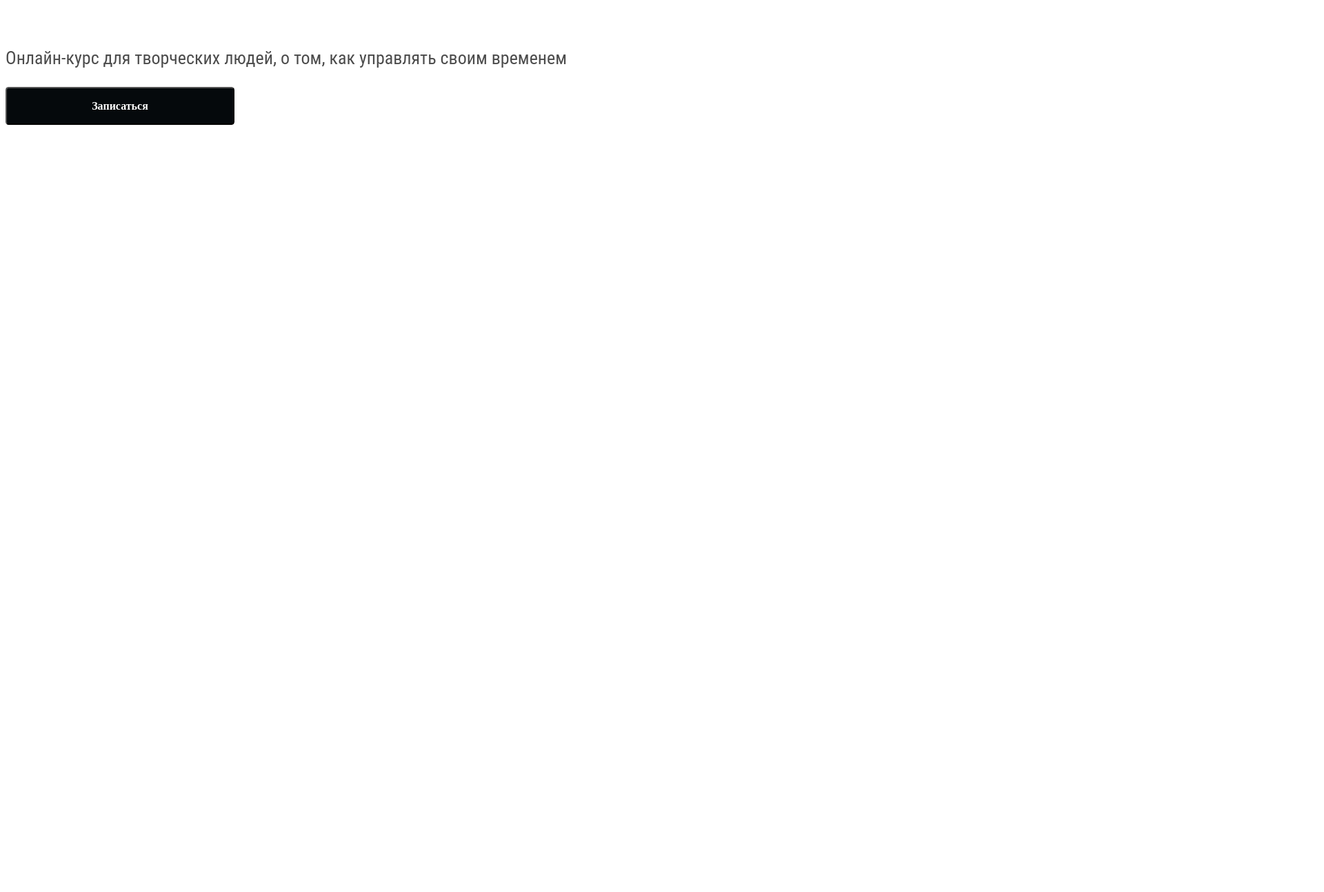
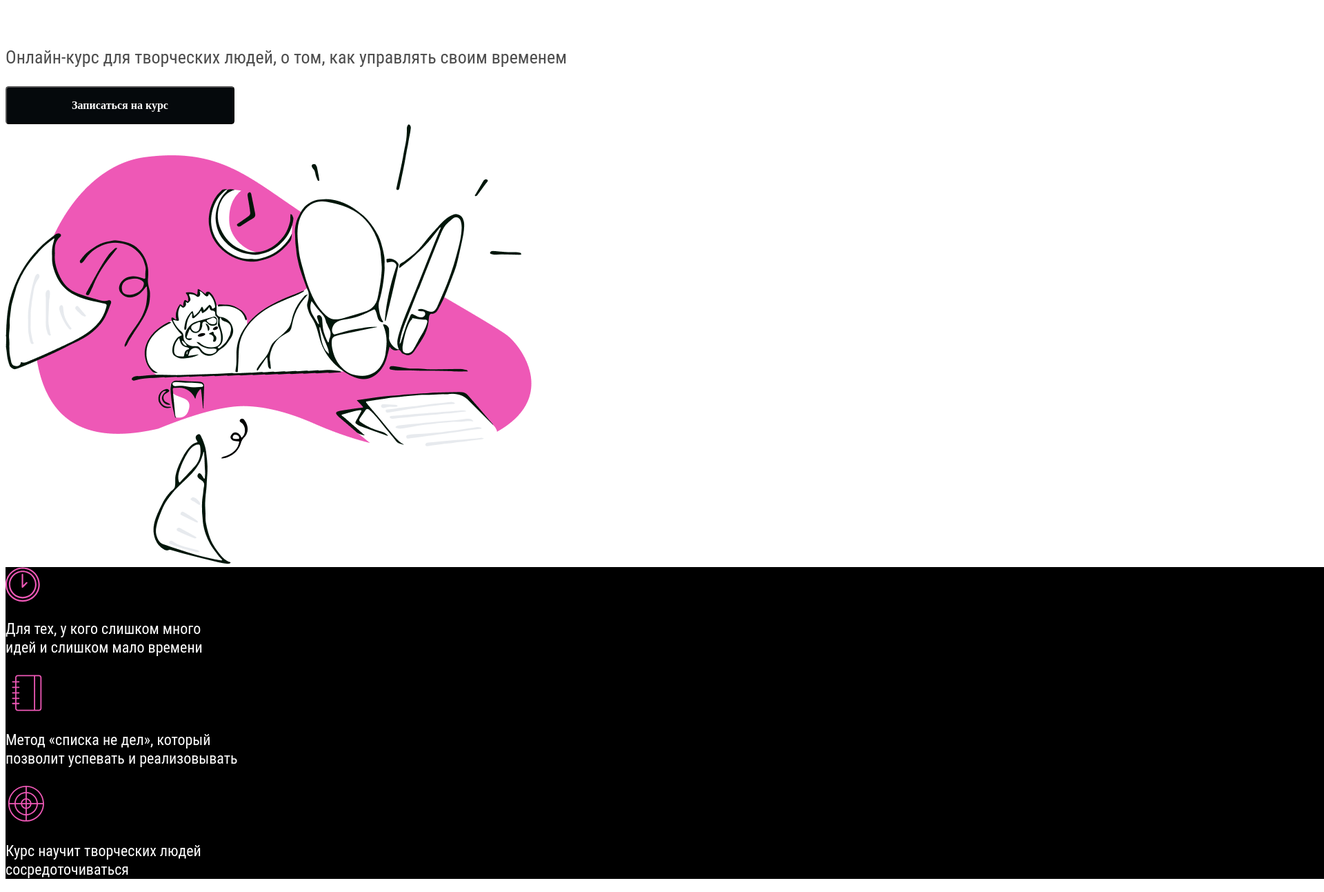
Before and after one commit to DianaIgitkhanyan/web-development, a plain HTML site: page LW5/index.html in a window 1280 px wide. Shown: the part 516-1809 px from the top of the page at 69% size, 1920 px wide, since content can reach past the window. Before the commit the page ends 800 px from the top, so only its background shows below. Drawn offline with Linux system fonts and the light colour scheme.

Commit message:
Добавила изменения в пятой лабораторной

```diff
--- a/LW5/CSS/styles.css
+++ b/LW5/CSS/styles.css
@@ -70,3 +70,19 @@
     /* or 31px */
     color: rgba(0, 0, 0, 0.7);
 }
+.separator
+{
+    width: 1920px;
+/*    height: 398px;*/
+    background: #000000;
+}
+.separator__text
+{
+    font-family: 'Roboto Condensed';
+    font-style: normal;
+    font-weight: 400;
+    font-size: 22px;
+    line-height: 120%;
+    /* or 26px */
+    color: #FFFFFF;
+}
--- a/LW5/index.html
+++ b/LW5/index.html
@@ -25,9 +25,14 @@
         </p>
 
         <button class="key-sing-in-1">
-            <span class="">
+            <span class="sing-in">
+                Записаться на курс
             </span>
         </button>
+
+
+
+
 
         <p class="main-title">
             Не <span class="pink-text">делай</span> это
@@ -40,10 +45,34 @@
 
         <button class="key-sing-in">
             <span class="sing-in">
-                Записаться
+                Записаться на курс
             </span>
         </button>
+        <br />
+        <img src="images/Group.png" alt="Рисунок лежащего человека"/>
 
+        <div class="separator">
+            <img src="images/Clock.svg" alt="Часы"/>
+            <p class="separator__text">
+                Для тех, у кого слишком много <br />
+                идей и слишком мало времени
+            </p>
+
+            <img src="images/notebook.svg" alt="Блокнот"/>
+            <p class="separator__text">
+                Метод «списка не дел», который <br />
+                позволит успевать и реализовывать
+            </p>
+
+            <img src="images/target.svg" alt="Цель"/>
+            <p class="separator__text">
+                Курс научит творческих людей <br />
+                сосредоточиваться
+            </p>
+
+        </div>
+
+        <img src="images/Finances.png" alt="Процесс иллюстрации">
 
 
     </body>
```
Also changed, not shown: LW5/images/Clock.svg (added), LW5/images/Finances.png (added), LW5/images/Group.png (added), LW5/images/notebook.svg (added), LW5/images/target.svg (added).
